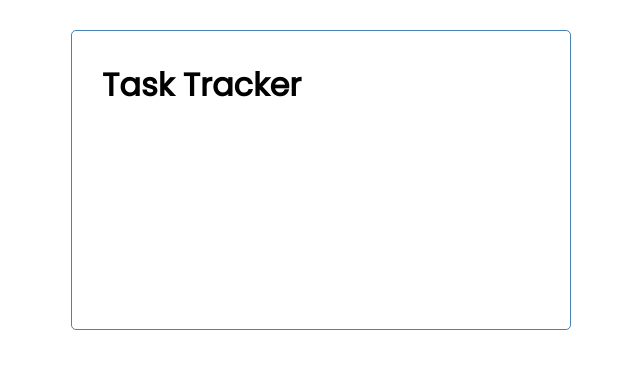
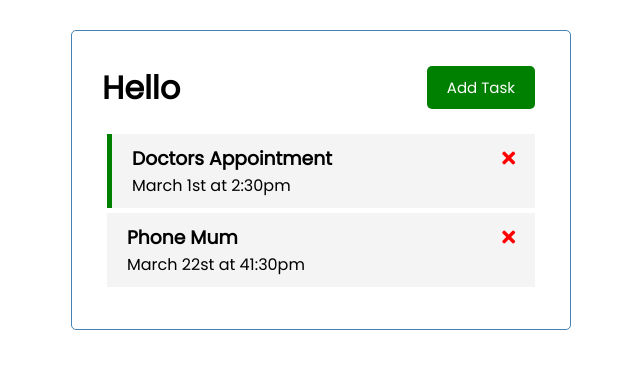
Before and after one commit to Wallace-A/vue-crash-tasks, a Vue app: page / in a window 1280 px wide. Shown: the top 368 px of the page, without its empty margins (319-959 px from the left). Built offline with nearby package versions, Linux system fonts and the light colour scheme.

Commit message:
displays list of tasks

```diff
--- a/public/index.html
+++ b/public/index.html
@@ -4,6 +4,8 @@
     <meta charset="utf-8">
     <meta http-equiv="X-UA-Compatible" content="IE=edge">
     <meta name="viewport" content="width=device-width,initial-scale=1.0">
+    <link rel="stylesheet" href="https://cdnjs.cloudflare.com/ajax/libs/font-awesome/5.15.4/css/all.min.css"/>
+
     <link rel="icon" href="<%= BASE_URL %>favicon.ico">
     <title><%= htmlWebpackPlugin.options.title %></title>
   </head>
--- a/src/App.vue
+++ b/src/App.vue
@@ -1,15 +1,40 @@
 <template>
 <div class="container">
-  <Header></Header>
+  <Header title="Hello"></Header>
+  <Tasks :tasks="tasks"></Tasks>
 </div>
 </template>
 
 <script>
 import Header from "./components/Header"
+import Tasks from "./components/Tasks"
+
 export default {
   name: 'App',
   components: {
-    Header
+    Header,
+    Tasks
+  },
+  data() {
+    return {
+      tasks: []
+    }
+  },
+  created() {
+    this.tasks = [
+      {
+        id: 1,
+        text: "Doctors Appointment",
+        day: "March 1st  at 2:30pm",
+        reminder: true
+      },
+      {
+        id: 2,
+        text: "Phone Mum",
+        day: "March 22st  at 41:30pm",
+        reminder: false
+      }
+    ]
   }
 }
 </script>
--- /dev/null
+++ b/src/components/Button.vue
@@ -0,0 +1,23 @@
+<template>
+  <button
+    @click="onClick()" :style="{ background: color }" class="btn">{{ text }}</button>
+</template>
+
+<script>
+export default {
+    name: "Button",
+    props: {
+        text: String,
+        color: String
+    },
+    methods: {
+        onClick() {
+            console.log("click");
+        }
+    }
+}
+</script>
+
+<style>
+
+</style>
--- a/src/components/Header.vue
+++ b/src/components/Header.vue
@@ -1,12 +1,22 @@
 <template>
   <header>
-      <h1>Task Tracker</h1>
+      <h1>{{title}}</h1>
+      <Button text="Add Task" color="green"></Button>
   </header>
 </template>
 
 <script>
+import Button from "./Button";
+
 export default {
     name: "Header",
+    props: {
+        title: String,
+    },
+    components: {
+        Button
+    }
+
 }
 </script>
 
--- /dev/null
+++ b/src/components/Task.vue
@@ -0,0 +1,38 @@
+<template>
+    <div :class="[task.reminder ? 'reminder' : '', 'task']">
+    <h3>
+        {{task.text}}
+        <i class="fas fa-times"></i>
+    </h3>
+    <p>{{ task.day }}</p>
+    </div>
+</template>
+
+<script>
+export default {
+    name: "Task",
+    props: {
+        task: Object
+    }
+}
+</script>
+
+<style scoped>
+.fas {
+  color: red;
+}
+.task {
+  background: #f4f4f4;
+  margin: 5px;
+  padding: 10px 20px;
+  cursor: pointer;
+}
+.task.reminder {
+  border-left: 5px solid green;
+}
+.task h3 {
+  display: flex;
+  align-items: center;
+  justify-content: space-between;
+}
+</style>
--- /dev/null
+++ b/src/components/Tasks.vue
@@ -0,0 +1,23 @@
+<template>
+  <div :key="task.id" v-for="task in tasks">
+      <Task :task="task"></Task>
+  </div>
+</template>
+
+<script>
+import Task from "./Task";
+
+export default {
+    name: "Tasks",
+    props: {
+        tasks: Array
+    },
+    components: {
+        Task
+    }
+}
+</script>
+
+<style>
+
+</style>
```
